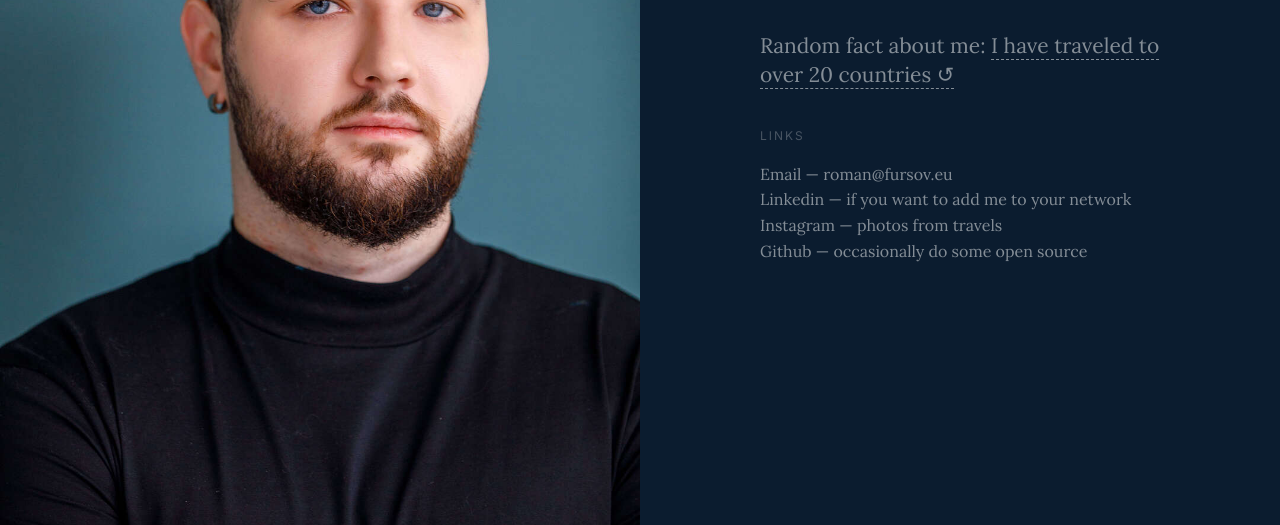
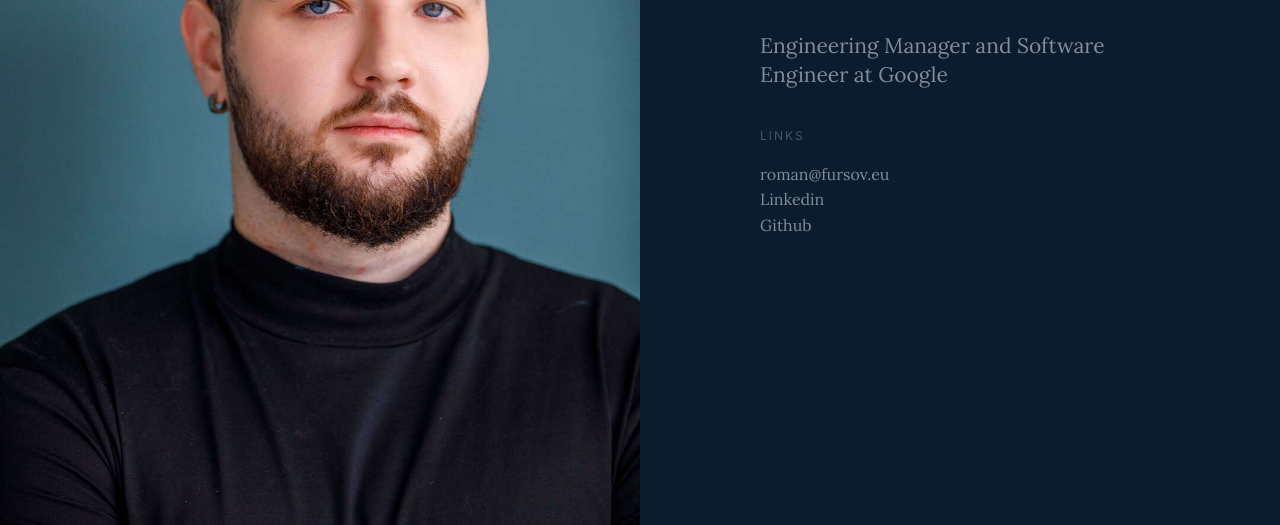
Before and after one commit to frsv/fursov.eu, a plain HTML site: page public/index.html in a window 1280 px wide. Shown: the part 275-800 px from the top of the page. Drawn offline with Linux system fonts and the light colour scheme.

Commit message:
Simplified page contents, removed a link

```diff
--- a/public/css/style.css
+++ b/public/css/style.css
@@ -112,16 +112,6 @@ body {
   color: #848d96;
   font-size: 21px;
   line-height: 140%;
-}
-
-.page__random_fact {
-  border-bottom: 1px dashed #848d96;
-  cursor: pointer;
-  -webkit-transition: opacity 350ms, -webkit-transform 350ms;
-  transition: opacity 350ms, -webkit-transform 350ms;
-  -o-transition: opacity 350ms, transform 350ms;
-  transition: opacity 350ms, transform 350ms;
-  transition: opacity 350ms, transform 350ms, -webkit-transform 350ms;
 }
 
 .page__text-links {
--- a/public/index.html
+++ b/public/index.html
@@ -25,16 +25,15 @@
                         <div class="page__name">Do things right by doing the right things</div>
                         <h1 class="page__title"><strong class="bold-text">Roman Fursov</strong></h1>
                         <p class="page__text">
-                            Random fact about me: <span class="page__random_fact"><span id="fact"></span> ↺</span>
+                            Engineering Manager and Software Engineer at Google
                         </p>
                         <div class="page__links">
                             <div class="page__column">
                                 <div class="page__nav">Links</div>
                                 <ul role="list" class="page__list">
-                                    <li> <a class="page__link" href="mailto:roman@fursov.eu">Email — roman@fursov.eu</a> </li>
-                                    <li> <a class="page__link" target="_blank" href="https://www.linkedin.com/in/romanfursov/">Linkedin — if you want to add me to your network</a> </li>
-                                    <li> <a class="page__link" target="_blank" href="https://www.instagram.com/_frsv/">Instagram — photos from travels</a> </li>
-                                    <li> <a class="page__link" target="_blank" href="https://github.com/frsv/">Github — occasionally do some open source</a> </li>
+                                    <li> <a class="page__link" href="mailto:roman@fursov.eu">roman@fursov.eu</a> </li>
+                                    <li> <a class="page__link" target="_blank" href="https://www.linkedin.com/in/romanfursov/">Linkedin</a> </li>
+                                    <li> <a class="page__link" target="_blank" href="https://github.com/frsv/">Github</a> </li>
                                 </ul>
                             </div>
                         </div>
--- a/public/js/script.js
+++ b/public/js/script.js
@@ -1,11 +1,3 @@
-const facts = [
-    "I have two Maine Coons",
-    "I have traveled to over 20 countries",
-    "I enjoy learning new languages",
-    "I can bake a decent bread",
-    "I fed a giraffe once",
-];
-
 window.onload = function () {
     setTimeout(function () {
         document.querySelector('.page__images').classList.add('page__images_visible');
@@ -14,20 +6,4 @@ window.onload = function () {
     setTimeout(function () {
         document.querySelector('.page__content').classList.add('page__content_visible');
     }, 700);
-
-    let currentIndex = 0;
-
-    function replaceFact() {
-        const factElement =  document.querySelector(".page__random_fact");
-        const factText = factElement.querySelector("#fact");
-        factElement.style.opacity = 0;
-        setTimeout(() => {
-            currentIndex = (currentIndex + 1) % facts.length;
-            factText.textContent = facts[currentIndex];
-            factElement.style.opacity = 1;
-        }, 500);
-    }
-
-    document.querySelector(".page__random_fact").addEventListener("click", replaceFact);
-    replaceFact();
 };
```
